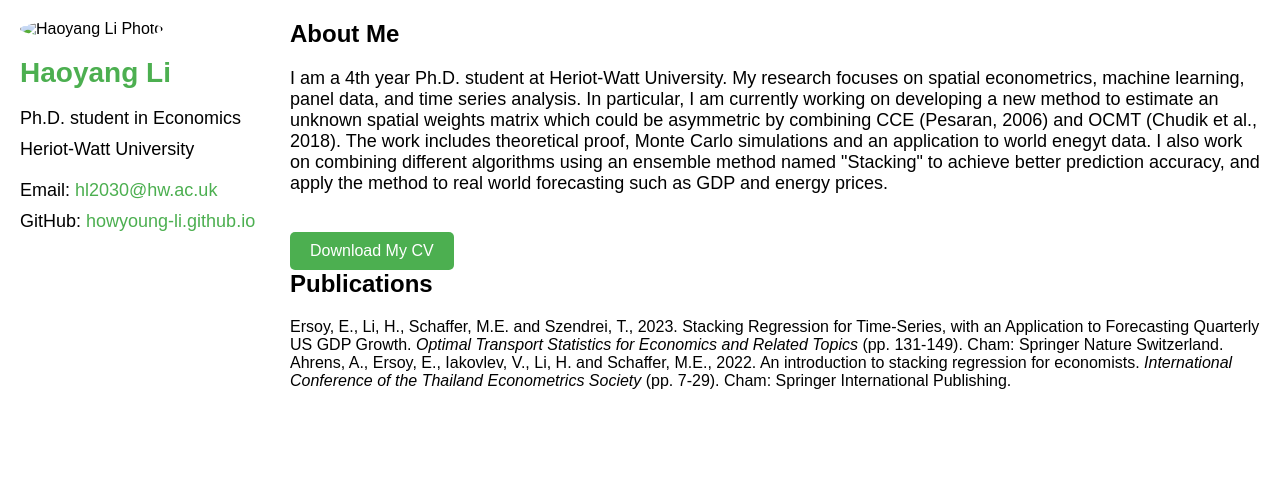
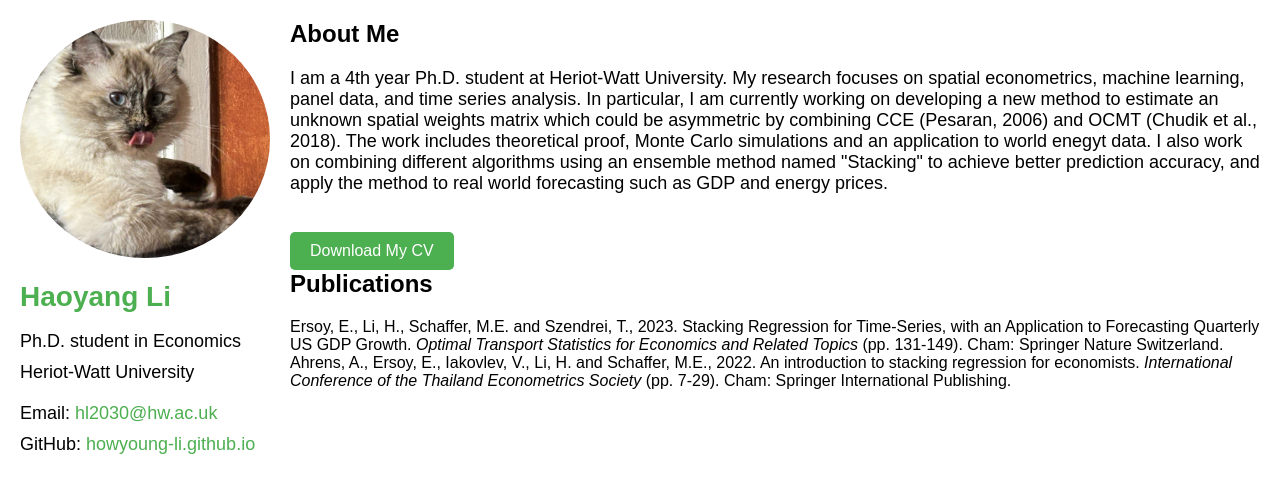
Before and after one commit to Howyoung-Li/Howyoung-Li.github.io, a plain HTML site: page index.html in a window 1280 px wide. Drawn offline with Linux system fonts and the light colour scheme.

Commit message:
update photo

```diff
--- a/index.html
+++ b/index.html
@@ -89,7 +89,7 @@
     <div class="container">
         <!-- Left Sidebar -->
         <div class="sidebar">
-            <img src="your-photo.jpg" alt="Haoyang Li Photo">
+            <img src="https://github.com/Howyoung-Li/Howyoung-Li.github.io/blob/main/photos/Lily.png" alt="Haoyang Li Photo">
             <h1>Haoyang Li</h1>
             <p>Ph.D. student in Economics</p>
             <p>Heriot-Watt University</p>
```
